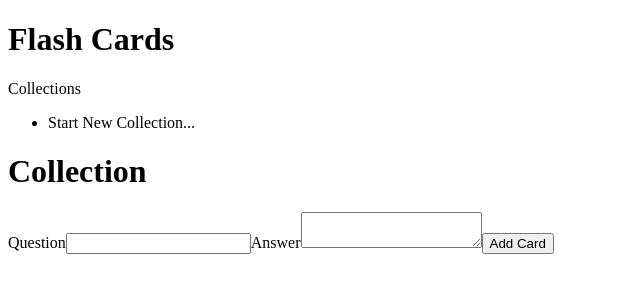
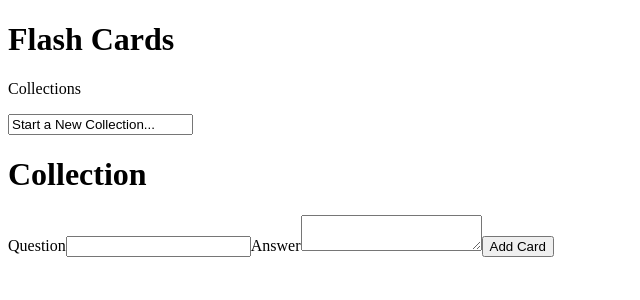
Before and after one commit to BriGuy520/flash-cards, a React (Create React App) app: page / in a window 1280 px wide. Shown: the top 300 px of the page, without its empty margins (0-640 px from the left). Built offline with nearby package versions, Linux system fonts and the light colour scheme.

Commit message:
able to add a collection name in the collections list

```diff
--- a/src/App.tsx
+++ b/src/App.tsx
@@ -5,10 +5,19 @@ import Collections from './components/Collections';
 
 function App(): any {
 
+  const [collectionName, setCollectionName] = React.useState<string>('Start a New Collection...');
+
+  const createCollection = (e: React.ChangeEvent<HTMLInputElement>) => {
+    e.preventDefault();
+
+    setCollectionName(e.target.value)
+
+  }
+
   return (
     <div className="App">
       <h1>Flash Cards</h1>
-      <Collections />
+      <Collections createCollection={createCollection} collectionName={collectionName} />
       <Collection />
     </div>
   );
--- a/src/components/Collections.tsx
+++ b/src/components/Collections.tsx
@@ -1,21 +1,21 @@
 import React from 'react';
 
-const Collections: React.FC = () => {
+interface CollectionsProps {
+  createCollection: React.ChangeEventHandler<HTMLInputElement>,
+  collectionName: string,
+}
 
-  const [collectionName, setCollectionName] = React.useState<string>('');
-  const [readyToAdd, setReadyToAdd] = React.useState<boolean>(false);
+const Collections = ({createCollection, collectionName}: CollectionsProps) => {
 
+  const [collections, setCollections] = React.useState<object[]>([])
 
-  const createCollection = () => {
-
-  }
 
   return (
     <div>
       <p>Collections</p>
       <ul>
-        <li onClick={createCollection}>Start New Collection...</li>
       </ul>
+      <input onChange={createCollection} value={collectionName}/>
     </div>
   )
 
```
